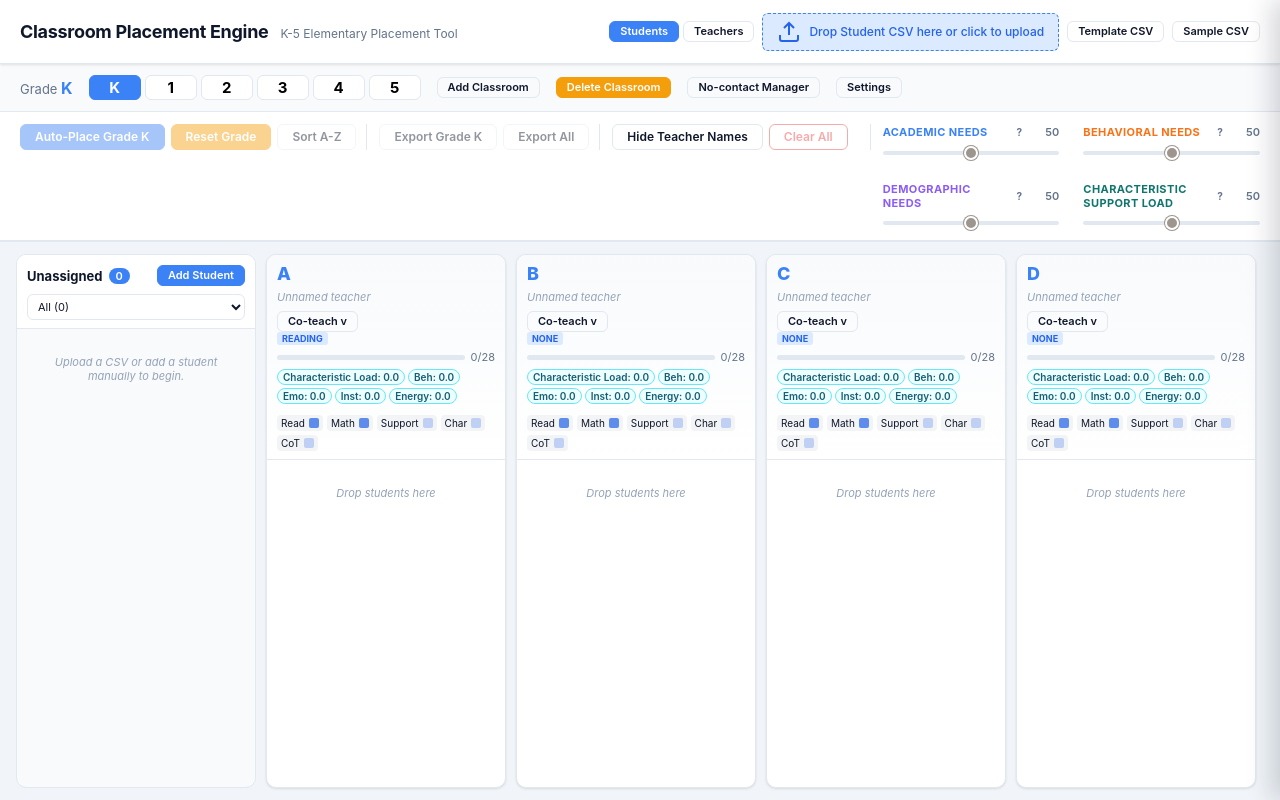
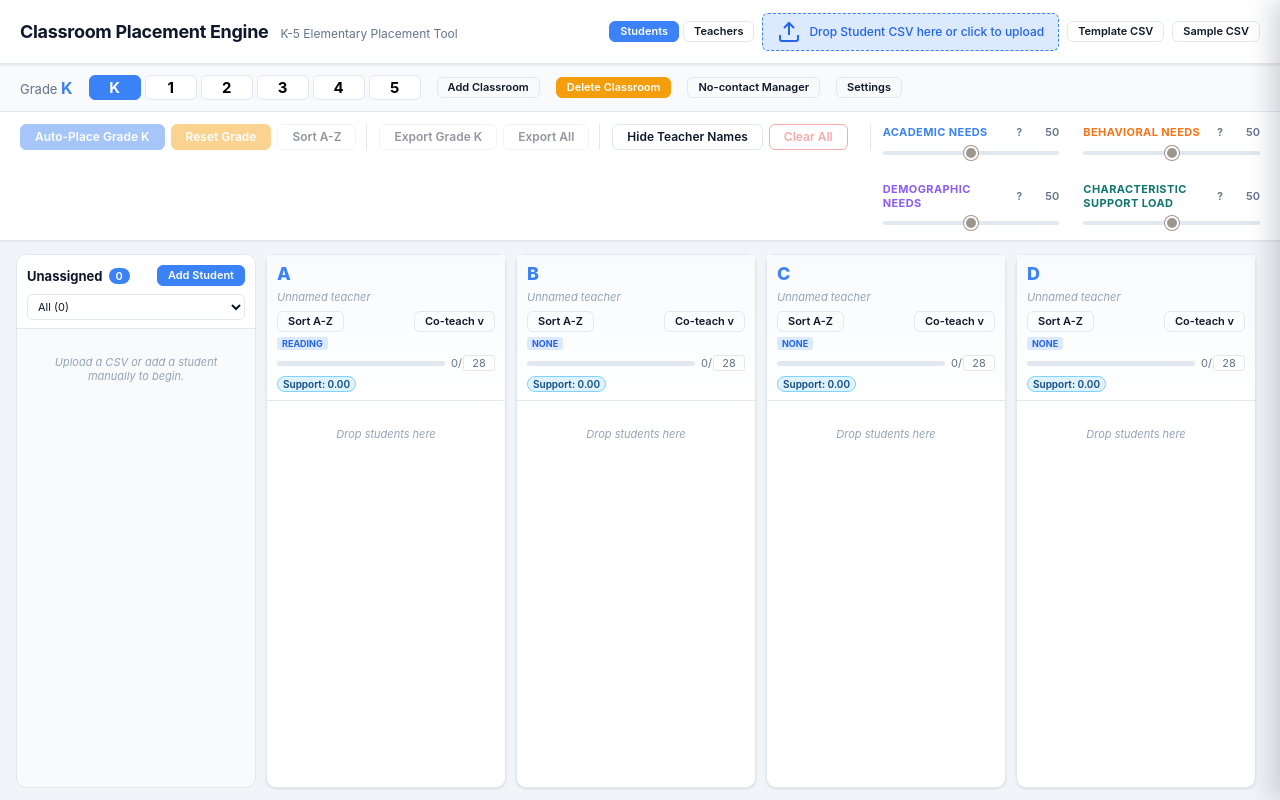
Before and after one commit to brisonharvey/elementary-classroom-list-engine, a React (Vite) app: page / in a window 1280 px wide. Built offline with nearby package versions, Linux system fonts and the light colour scheme.

Commit message:
UI and Formula Tweaks

```diff
--- a/src/App.css
+++ b/src/App.css
@@ -50,7 +50,7 @@ html, body, #root {
   font-size: 13px;
   color: var(--text);
   background: var(--bg);
-  overflow: hidden;
+  overflow: visible;
 }
 
 /* ── Scrollbars ── */
@@ -893,7 +893,7 @@ html, body, #root {
   background: var(--surface);
   border: 1.5px solid var(--border);
   border-radius: var(--radius-lg);
-  overflow: hidden;
+  overflow: visible;
   flex-shrink: 0;
   transition: border-color .15s, box-shadow .15s;
   box-shadow: var(--shadow);
@@ -941,6 +941,13 @@ html, body, #root {
 }
 
 .teacher-name em { color: var(--text-light); font-style: italic; }
+
+.classroom-actions-row {
+  display: flex;
+  align-items: flex-start;
+  justify-content: space-between;
+  gap: 6px;
+}
 
 .edit-hint {
   font-size: 10px;
@@ -1060,6 +1067,7 @@ html, body, #root {
 .qs-iep { background: var(--danger-light); color: #b91c1c; }
 .qs-ref { background: var(--warning-light); color: #92400e; }
 .qs-gender { background: var(--surface-2); color: var(--text-muted); border: 1px solid var(--border); }
+.qs-support { background: #e0f2fe; color: #0f4c81; border: 1px solid #7dd3fc; }
 
 /* ══════════════════════════════════════════
    STUDENT LIST (shared)
@@ -1154,6 +1162,20 @@ html, body, #root {
   display: flex;
   flex-wrap: wrap;
   gap: 2px;
+}
+
+.card-tier-notes {
+  display: flex;
+  flex-direction: column;
+  gap: 2px;
+}
+
+.card-tier-note {
+  font-size: 10px;
+  color: var(--text-muted);
+  white-space: nowrap;
+  overflow: hidden;
+  text-overflow: ellipsis;
 }
 
 /* ── Badges ── */
--- a/src/components/ClassroomColumn.tsx
+++ b/src/components/ClassroomColumn.tsx
@@ -1,4 +1,4 @@
-import React, { memo, useMemo, useState } from "react"
+import React, { memo, useEffect, useMemo, useState } from "react"
 import { Classroom, CoTeachCategory } from "../types"
 import { useApp } from "../store/AppContext"
 import { useDrag } from "../store/DragContext"
@@ -6,11 +6,15 @@ import { StudentCard } from "./StudentCard"
 import { getManualMoveWarnings } from "../utils/constraints"
 import { computeRoomStats } from "../utils/scoring"
 import { CO_TEACH_CATEGORIES, CO_TEACH_LABELS } from "../utils/coTeach"
-import { getClassroomsForGrade } from "../utils/classroomInit"
-import { getGradeTagSupportLoadSummary } from "../utils/tagSupportLoad"
 
 interface ClassroomColumnProps {
   classroom: Classroom
+}
+
+function compareStudentsByName(a: Classroom["students"][number], b: Classroom["students"][number]): number {
+  return a.lastName.localeCompare(b.lastName, undefined, { sensitivity: "base" }) ||
+    a.firstName.localeCompare(b.firstName, undefined, { sensitivity: "base" }) ||
+    a.id - b.id
 }
 
 export const ClassroomColumn = memo(function ClassroomColumn({ classroom }: ClassroomColumnProps) {
@@ -19,20 +23,21 @@ export const ClassroomColumn = memo(function ClassroomColumn({ classroom }: Clas
   const [isOver, setIsOver] = useState(false)
   const [editingName, setEditingName] = useState(false)
   const [nameInput, setNameInput] = useState(classroom.teacherName)
+  const [maxSizeInput, setMaxSizeInput] = useState(String(classroom.maxSize))
   const [coverageOpen, setCoverageOpen] = useState(false)
+
+  useEffect(() => {
+    setMaxSizeInput(String(classroom.maxSize))
+  }, [classroom.maxSize])
 
   const stats = computeRoomStats(classroom)
   const canShowTeacherName = state.showTeacherNames
   const isFull = stats.size >= classroom.maxSize
   const fillPct = Math.min(100, Math.round((stats.size / classroom.maxSize) * 100))
-  const gradeRooms = useMemo(() => getClassroomsForGrade(state.classrooms, classroom.grade), [classroom.grade, state.classrooms])
-  const tagSummary = useMemo(() => getGradeTagSupportLoadSummary(gradeRooms, classroom.grade), [classroom.grade, gradeRooms])
-  const tagLoadAboveAverage = stats.tagSupportLoad - tagSummary.averageTotal
-  const tagLoadWarn = tagLoadAboveAverage >= 3
 
   const coverageSummary = useMemo(() => {
     if (classroom.coTeachCoverage.length === 0) return "Co-teach: None"
-    return `Co-teach: ${classroom.coTeachCoverage.map((category) => CO_TEACH_LABELS[category]).join(", ")}`
+    return "Co-teach: " + classroom.coTeachCoverage.map((category) => CO_TEACH_LABELS[category]).join(", ")
   }, [classroom.coTeachCoverage])
 
   const setCoverage = (coTeachCoverage: CoTeachCategory[]) => {
@@ -42,6 +47,27 @@ export const ClassroomColumn = memo(function ClassroomColumn({ classroom }: Clas
   const toggleCoverage = (category: CoTeachCategory) => {
     const exists = classroom.coTeachCoverage.includes(category)
     setCoverage(exists ? classroom.coTeachCoverage.filter((entry) => entry !== category) : [...classroom.coTeachCoverage, category])
+  }
+
+  const commitMaxSize = () => {
+    const parsed = Number.parseInt(maxSizeInput.trim(), 10)
+    if (!Number.isFinite(parsed) || parsed <= 0) {
+      setMaxSizeInput(String(classroom.maxSize))
+      return
+    }
+
+    dispatch({ type: "UPDATE_CLASSROOM", payload: { id: classroom.id, maxSize: parsed } })
+    setMaxSizeInput(String(parsed))
+  }
+
+  const sortClassroomByLastName = () => {
+    dispatch({
+      type: "UPDATE_CLASSROOM",
+      payload: {
+        id: classroom.id,
+        students: [...classroom.students].sort(compareStudentsByName),
+      },
+    })
   }
 
   const onDrop = (e: React.DragEvent) => {
@@ -59,7 +85,7 @@ export const ClassroomColumn = memo(function ClassroomColumn({ classroom }: Clas
       const warnings = getManualMoveWarnings(student, classroom, {
         settings: state.gradeSettings[state.activeGrade],
         relationshipRules: state.relationshipRules,
-        gradeRooms,
+        gradeRooms: state.classrooms.filter((room) => room.grade === classroom.grade),
       })
       if (warnings.length > 0) {
         const proceed = window.confirm(
@@ -78,17 +104,9 @@ export const ClassroomColumn = memo(function ClassroomColumn({ classroom }: Clas
     clearDrag()
   }
 
-  const quickHeat = [
-    { label: "Read", value: Math.min(1, stats.readingAvg / 4), text: stats.readingAvg.toFixed(2) },
-    { label: "Math", value: Math.min(1, stats.mathAvg / 4), text: stats.mathAvg.toFixed(2) },
-    { label: "Support", value: Math.min(1, stats.supportLoad / 8), text: stats.supportLoad.toFixed(2) },
-    { label: "Char", value: Math.min(1, Math.max(0, stats.tagSupportLoad) / 12), text: `${stats.tagSupportLoad.toFixed(1)} total` },
-    { label: "CoT", value: Math.min(1, stats.avgCoTeachMinutes / 60), text: `${stats.avgCoTeachMinutes.toFixed(1)} avg min` },
-  ]
-
   return (
     <div
-      className={`classroom-column ${isOver ? "drop-over" : ""} ${isFull ? "at-capacity" : ""} ${tagLoadWarn ? "classroom-column-tag-warn" : ""}`}
+      className={`classroom-column ${isOver ? "drop-over" : ""} ${isFull ? "at-capacity" : ""}`}
       onDragOver={(e) => {
         e.preventDefault()
         e.dataTransfer.dropEffect = "move"
@@ -118,6 +136,15 @@ export const ClassroomColumn = memo(function ClassroomColumn({ classroom }: Clas
             {canShowTeacherName ? <span className="edit-hint">Edit</span> : null}
           </div>
         )}
+
+        <div className="classroom-actions-row">
+          <button
+            className="btn btn-ghost btn-sm"
+            onClick={sortClassroomByLastName}
+            title={`Sort ${classroom.label} by last name`}
+          >
+            Sort A-Z
+          </button>
 
           <div className="coverage-control">
             <button
@@ -154,6 +181,9 @@ export const ClassroomColumn = memo(function ClassroomColumn({ classroom }: Clas
                 })}
               </div>
             )}
+          </div>
+        </div>
+
         <div className="coverage-chips">
           {classroom.coTeachCoverage.length === 0 ? (
             <span className="coteach-chip">None</span>
@@ -161,28 +191,32 @@ export const ClassroomColumn = memo(function ClassroomColumn({ classroom }: Clas
             classroom.coTeachCoverage.map((category) => <span key={category} className="coteach-chip">{CO_TEACH_LABELS[category]}</span>)
           )}
         </div>
-        </div>
 
         <div className="capacity-row">
           <div className="capacity-bar"><div className="capacity-fill" style={{ width: `${fillPct}%` }} /></div>
-          <span className="capacity-text">{stats.size}/{classroom.maxSize}</span>
+          <span className="capacity-text">
+            {stats.size}/
+            <input
+              className="max-size-input"
+              value={maxSizeInput}
+              onChange={(e) => setMaxSizeInput(e.target.value)}
+              onBlur={commitMaxSize}
+              onKeyDown={(e) => {
+                if (e.key === "Enter") {
+                  e.currentTarget.blur()
+                }
+                if (e.key === "Escape") {
+                  setMaxSizeInput(String(classroom.maxSize))
+                  e.currentTarget.blur()
+                }
+              }}
+              aria-label={`Max size for room ${classroom.label}`}
+            />
+          </span>
         </div>
 
         <div className="room-quick-stats">
-          <span className={`qs-badge ${tagLoadWarn ? "qs-tag-warn" : "qs-tag"}`}>Characteristic Load: {stats.tagSupportLoad.toFixed(1)}</span>
-          <span className="qs-badge qs-tag">Beh: {stats.behavioralTagSupportLoad.toFixed(1)}</span>
-          <span className="qs-badge qs-tag">Emo: {stats.emotionalTagSupportLoad.toFixed(1)}</span>
-          <span className="qs-badge qs-tag">Inst: {stats.instructionalTagSupportLoad.toFixed(1)}</span>
-          <span className="qs-badge qs-tag">Energy: {stats.energyTagSupportLoad.toFixed(1)}</span>
-        </div>
-
-        <div className="heatmap-row">
-          {quickHeat.map((heat) => (
-            <div key={heat.label} className="heat-tile" title={`${heat.label}: ${heat.text}`} aria-label={`${heat.label} ${heat.text}`}>
-              <span>{heat.label}</span>
-              <div className="heat-level" style={{ opacity: 0.25 + heat.value * 0.75 }} />
-            </div>
-          ))}
+          <span className="qs-badge qs-support">Support: {stats.supportLoad.toFixed(2)}</span>
         </div>
       </div>
 
--- a/src/components/StudentCard.tsx
+++ b/src/components/StudentCard.tsx
@@ -1,14 +1,7 @@
 import { memo, useEffect, useMemo, useRef, useState } from "react"
 import { createPortal } from "react-dom"
 import { Student } from "../types"
-import { getClassroomsForGrade } from "../utils/classroomInit"
 import { CO_TEACH_LABELS, getStudentCoTeachTotal, getStudentRequiredCoTeachCategories } from "../utils/coTeach"
-import {
-  getClassroomTagSupportLoadBreakdown,
-  getGradeTagSupportLoadSummary,
-  getStudentTagSupportContributions,
-  getStudentTagSupportLoad,
-} from "../utils/tagSupportLoad"
 import { useApp } from "../store/AppContext"
 import { useDrag } from "../store/DragContext"
 import { getStudentTeacherFitForClassroom } from "../utils/teacherFit"
@@ -23,10 +16,6 @@ function tierClass(tier: number): string {
   if (tier >= 3) return "tier-3"
   if (tier >= 2) return "tier-2"
   return "tier-1"
-}
-
-function formatContribution(weight: number): string {
-  return weight > 0 ? `+${weight}` : `${weight}`
 }
 
 export const StudentCard = memo(function StudentCard({ student, classroomId }: StudentCardProps) {
@@ -47,17 +36,9 @@ export const StudentCard = memo(function StudentCard({ student, classroomId }: S
     () => (classroomId ? state.classrooms.find((classroom) => classroom.id === classroomId) ?? null : null),
     [classroomId, state.classrooms]
   )
-  const gradeRooms = useMemo(() => getClassroomsForGrade(state.classrooms, student.grade), [state.classrooms, student.grade])
   const teacherFit = currentClassroom ? getStudentTeacherFitForClassroom(student, currentClassroom, state.teacherProfiles) : null
   const isPoorTeacherFit = Boolean(teacherFit?.isPoorFit)
   const isKindergarten = student.grade === "K"
-  const tagSupportLoad = useMemo(() => getStudentTagSupportLoad(student), [student])
-  const tagContributions = useMemo(() => getStudentTagSupportContributions(student), [student])
-  const roomTagBreakdown = useMemo(
-    () => (currentClassroom ? getClassroomTagSupportLoadBreakdown(currentClassroom) : null),
-    [currentClassroom]
-  )
-  const gradeTagSummary = useMemo(() => getGradeTagSupportLoadSummary(gradeRooms, student.grade), [gradeRooms, student.grade])
 
   const onMouseEnter = () => {
     timerRef.current = setTimeout(() => {
@@ -134,6 +115,12 @@ export const StudentCard = memo(function StudentCard({ student, classroomId }: S
           <div className={`card-name ${isPoorTeacherFit ? "card-name-poor-fit" : ""}`}>
             {student.lastName}, {student.firstName}
           </div>
+          {(student.academicTierNotes || student.behaviorTierNotes) && (
+            <div className="card-tier-notes">
+              {student.academicTierNotes && <div className="card-tier-note" title={student.academicTierNotes}>Acad: {student.academicTierNotes}</div>}
+              {student.behaviorTierNotes && <div className="card-tier-note" title={student.behaviorTierNotes}>Beh: {student.behaviorTierNotes}</div>}
+            </div>
+          )}
           <div className="card-badges">
             <span className={`badge badge-gender badge-${student.gender.toLowerCase()}`}>{student.gender}</span>
 
@@ -177,13 +164,6 @@ export const StudentCard = memo(function StudentCard({ student, classroomId }: S
                 MM:{student.mapMath}
               </span>
             )}
-
-            {tagContributions.length > 0 && (
-              <span className={`badge badge-tag-load ${tagSupportLoad < 0 ? "badge-tag-load-negative" : ""}`} title={`Characteristic-based support load: ${tagSupportLoad}`}>
-                CSL:{tagSupportLoad}
-              </span>
-            )}
-
             {(student.tags?.length ?? 0) > 0 && (
               <span className="badge badge-tags" title={(student.tags ?? []).join(", ")}>
                 Chars:{student.tags!.length}
@@ -321,44 +301,6 @@ export const StudentCard = memo(function StudentCard({ student, classroomId }: S
                 </>
               )}
 
-              {(tagContributions.length > 0 || roomTagBreakdown) && (
-                <>
-                  <hr className="tt-sep" />
-                  <div className="tt-row">
-                    <span className="tt-label">Characteristic Load</span>
-                    <span className={tagSupportLoad >= 4 ? "tt-flag" : ""}>{tagSupportLoad}</span>
-                  </div>
-                  {tagContributions.length > 0 && (
-                    <div className="tt-row">
-                      <span className="tt-label">Load Characteristics</span>
-                      <span className="tt-no-contact">
-                        {tagContributions
-                          .map((contribution) => `${contribution.tag} (${formatContribution(contribution.weight)})`)
-                          .join(", ")}
-                      </span>
-                    </div>
-                  )}
-                  {roomTagBreakdown && (
-                    <>
-                      <div className="tt-row">
-                        <span className="tt-label">Room Characteristic Load</span>
-                        <span className={roomTagBreakdown.total - gradeTagSummary.averageTotal >= 3 ? "tt-poor-fit" : ""}>
-                          {roomTagBreakdown.total.toFixed(1)} total
-                        </span>
-                      </div>
-                      <div className="tt-row">
-                        <span className="tt-label">Grade Avg</span>
-                        <span>{gradeTagSummary.averageTotal.toFixed(1)}</span>
-                      </div>
-                      <div className="tt-row">
-                        <span className="tt-label">Room Impact</span>
-                        <span>{formatContribution(tagSupportLoad)} from this student</span>
-                      </div>
-                    </>
-                  )}
-                </>
-              )}
-
               {(student.tags?.length ?? 0) > 0 && (
                 <>
                   <hr className="tt-sep" />
--- a/src/store/AppContext.tsx
+++ b/src/store/AppContext.tsx
@@ -73,6 +73,13 @@ function normalizeStudent(student: Student): Student {
 
   return {
     ...normalizeStudentLists(student),
+    academicTierNotes: student.academicTierNotes?.trim() || undefined,
+    behaviorTierNotes: student.behaviorTierNotes?.trim() || undefined,
+    teacherNotes: student.teacherNotes?.trim() || undefined,
+    ireadyReading: student.ireadyReading?.trim() || undefined,
+    ireadyMath: student.ireadyMath?.trim() || undefined,
+    preassignedTeacher: student.preassignedTeacher?.trim() || undefined,
+    raceEthnicity: student.raceEthnicity?.trim() || undefined,
     coTeachMinutes: normalizeCoTeachMinutes(migratedMinutes),
     locked: Boolean(student.locked),
   }
--- a/src/store/reducer.ts
+++ b/src/store/reducer.ts
@@ -88,6 +88,8 @@ function normalizeStudentRecord(student: Student): Student {
     preassignedTeacher: student.preassignedTeacher?.trim() || undefined,
     raceEthnicity: student.raceEthnicity?.trim() || undefined,
     teacherNotes: student.teacherNotes?.trim() || undefined,
+    academicTierNotes: student.academicTierNotes?.trim() || undefined,
+    behaviorTierNotes: student.behaviorTierNotes?.trim() || undefined,
     ireadyReading: student.ireadyReading?.trim() || undefined,
     ireadyMath: student.ireadyMath?.trim() || undefined,
     tags: student.tags ? Array.from(new Set(student.tags)) : [],
--- a/src/utils/scoring.ts
+++ b/src/utils/scoring.ts
@@ -268,6 +268,20 @@ function getSettingsPenalty(student: Student, stats: RoomStats, settings: GradeS
   return penalty
 }
 
+function getRoomFillPenalty(classroom: Classroom, stats: RoomStats, gradeRooms: Classroom[] | undefined, settings: GradeSettings): number {
+  const projectedOccupancy = (stats.size + 1) / classroom.maxSize
+  if (!gradeRooms || gradeRooms.length === 0) {
+    return projectedOccupancy * settings.roomFillPenaltyWeight
+  }
+
+  const projectedSizes = gradeRooms.map((room) => (room.id === classroom.id ? room.students.length + 1 : room.students.length))
+  const smallestProjectedSize = Math.min(...projectedSizes)
+  const targetProjectedSize = stats.size + 1
+  const sizeGapPenalty = targetProjectedSize - smallestProjectedSize
+
+  return (projectedOccupancy + sizeGapPenalty) * settings.roomFillPenaltyWeight
+}
+
 function getAverageProjectedCategory(
   projectedBreakdowns: TagSupportLoadBreakdown[],
   key: keyof Pick<TagSupportLoadBreakdown, "behavioral" | "emotional" | "instructional" | "energy">
@@ -322,7 +336,7 @@ export function scoreStudentForRoom(
   context: PlacementSoftContext = {}
 ): number {
   const settings = getPlacementSettings(context.gradeSettings)
-  const loadScore = (stats.size / classroom.maxSize) * settings.roomFillPenaltyWeight
+  const loadScore = getRoomFillPenalty(classroom, stats, context.gradeRooms, settings)
 
   const roomAcademicAvg =
     classroom.students.length > 0
```
Also changed, not shown: 1 other file (tests, documents, lock files or other folders). Lines whose indentation alone changed are shown as unchanged.
